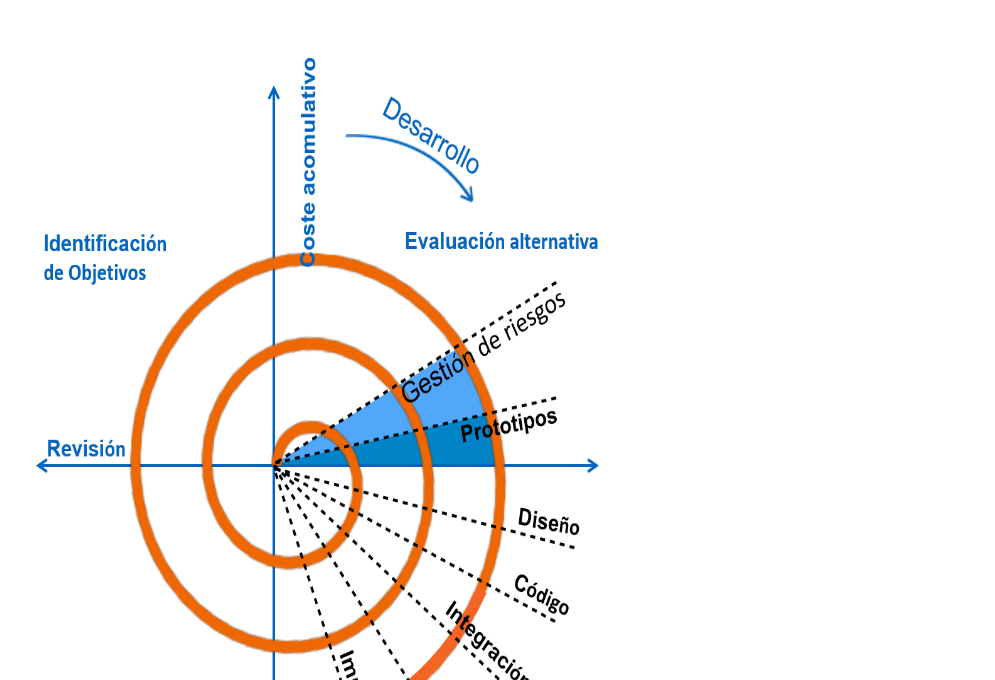
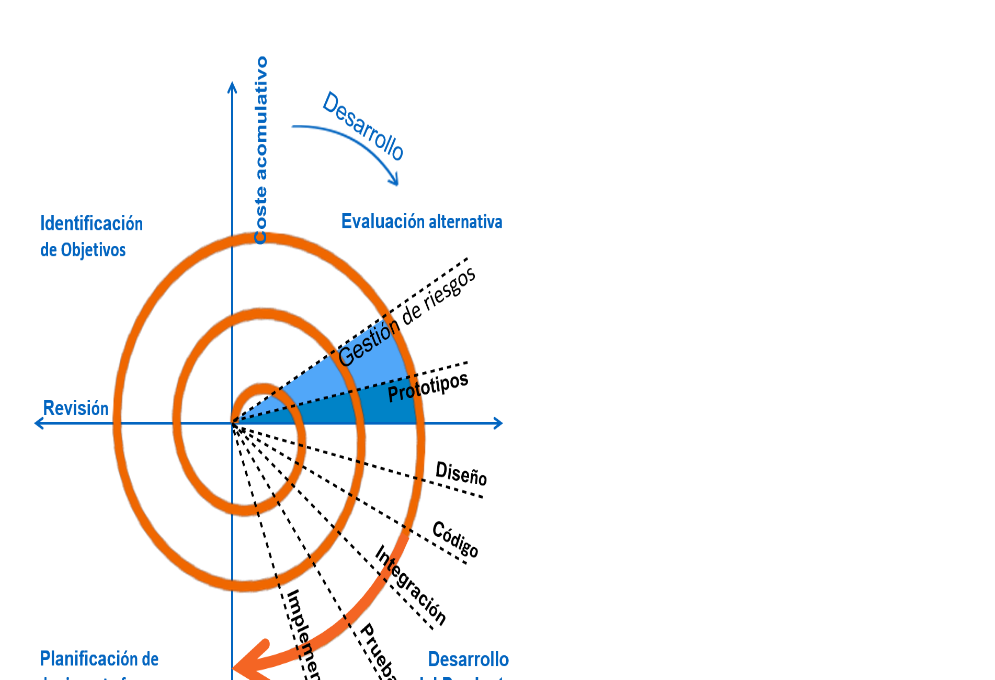
Before and after one commit to disenosweb19/FasesDesarrollo, a plain HTML site: page cascada.html in a window 1280 px wide. Shown: the part 120-800 px from the top of the page, without its empty margins (136-1131 px from the left). Drawn offline with Linux system fonts and the light colour scheme; a web font is replaced by a local one.

Commit message:
Update cascada.html

```diff
--- a/cascada.html
+++ b/cascada.html
@@ -28,7 +28,7 @@
         </header>
         <div class="container">
             <section>
-                <img src="images/espiral2.png" alt="Espiral" style="width:600px;height:800px;border:0;margin-top:45px">
+                <img src="images/espiral2.png" alt="Espiral" style="width:500px;height:720px;border:0;margin-top:45px">
                 <h1>Modelo en Cascada</h1>
                 <br/>
                 <p>
```
